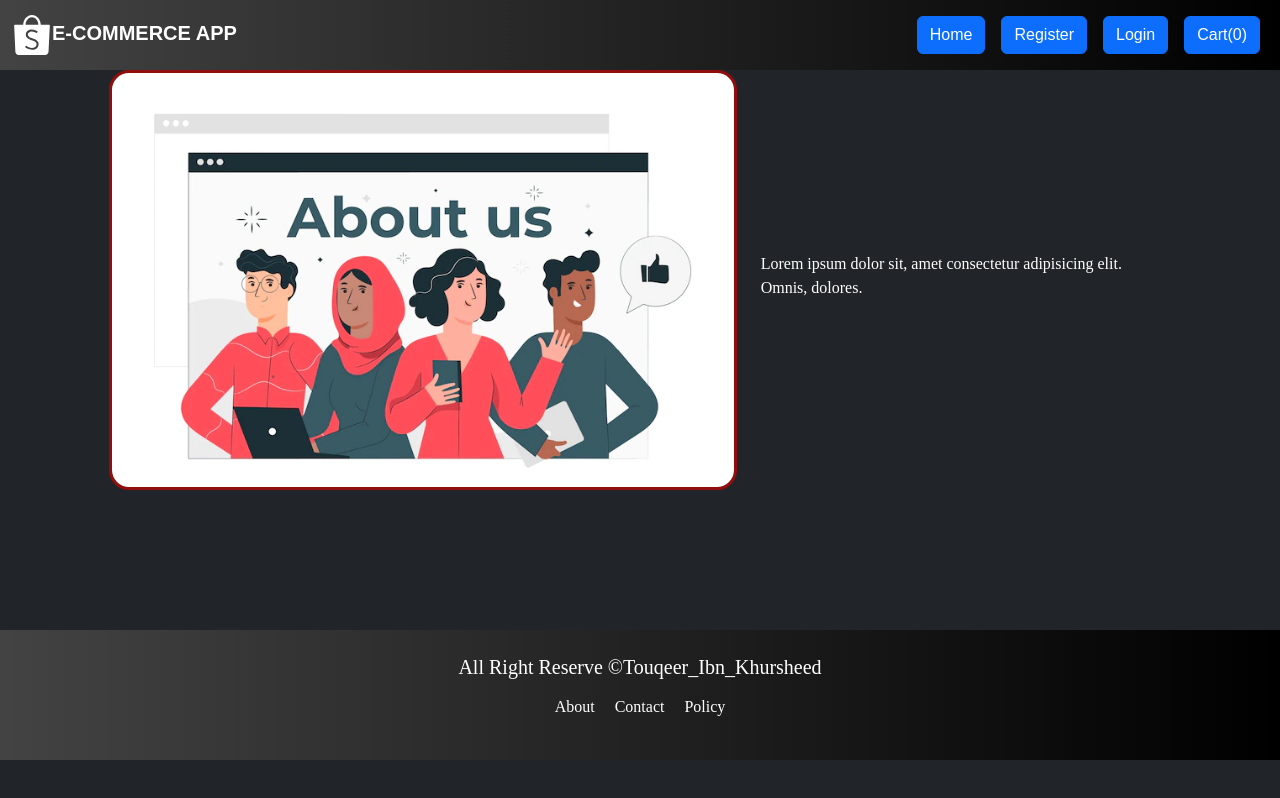
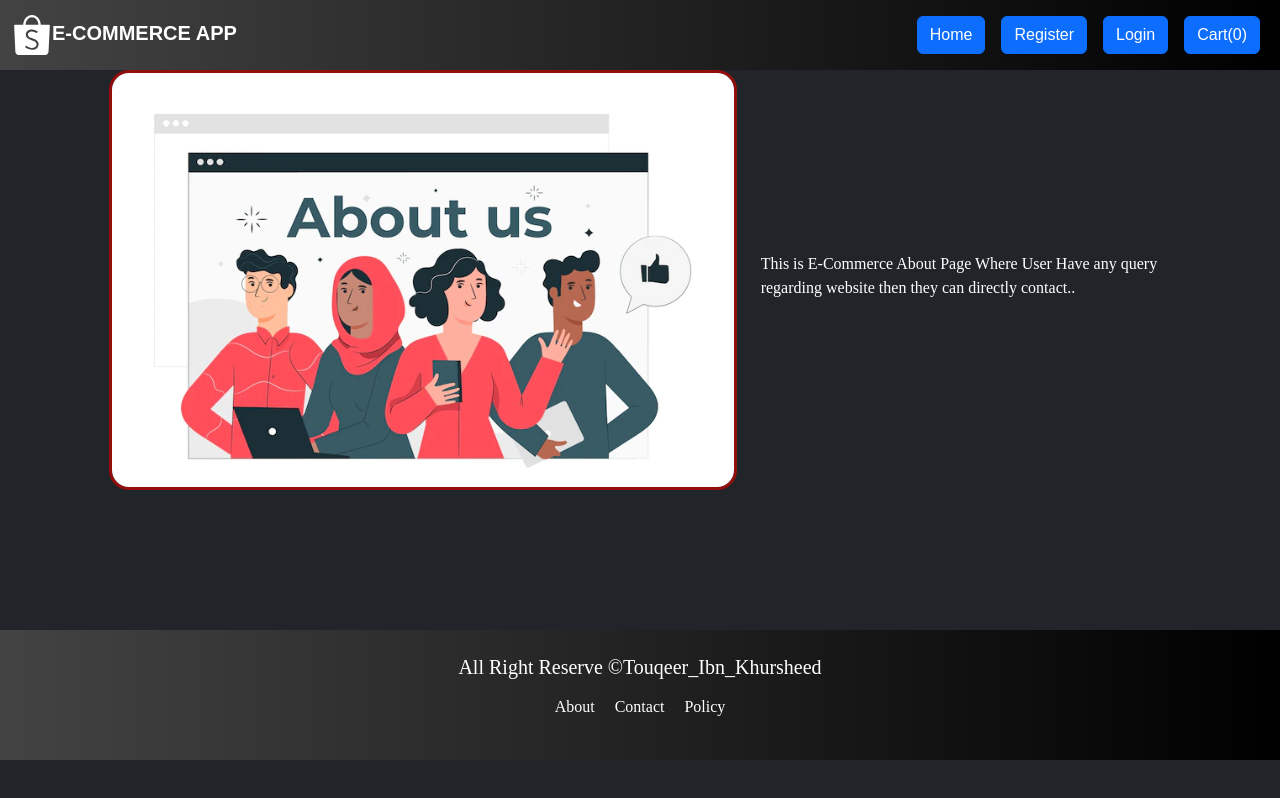
Before and after one commit to Touqeer001/E-commerce-web-application-using-MERN-Stack, a React (Create React App) app in the folder client/: page /about in a window 1280 px wide. Built offline with nearby package versions, Linux system fonts and the light colour scheme.

Commit message:
Updated About PAge

```diff
--- a/client/src/pages/About.jsx
+++ b/client/src/pages/About.jsx
@@ -11,8 +11,8 @@ const About = () => {
 
         <div className="col-md-4">
           <p className="text-justify mt-2 textDesign">
-            Lorem ipsum dolor sit, amet consectetur adipisicing elit. Omnis,
-            dolores.
+            This is E-Commerce About Page Where User Have any query regarding
+            website then they can directly contact..
           </p>
         </div>
       </div>
```
